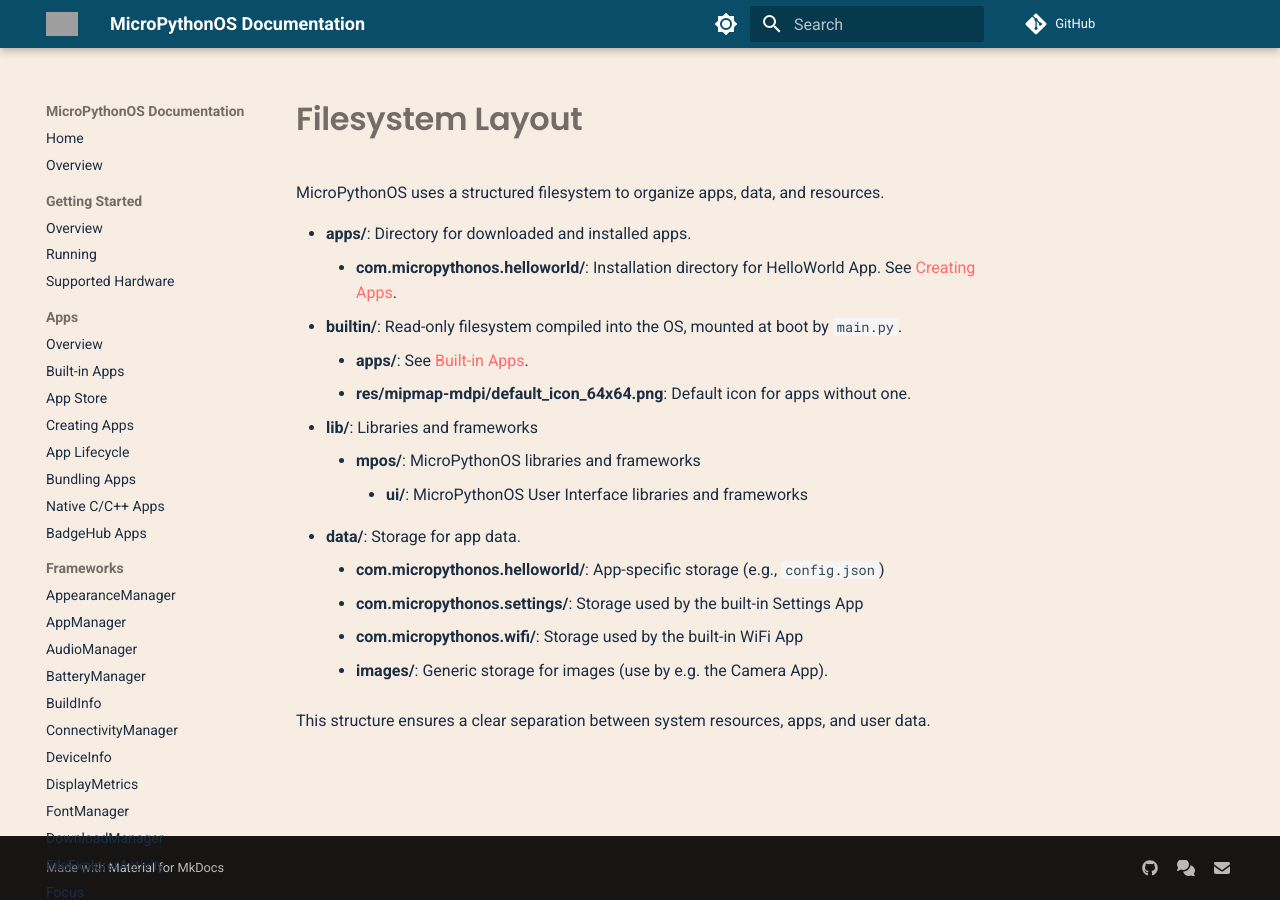
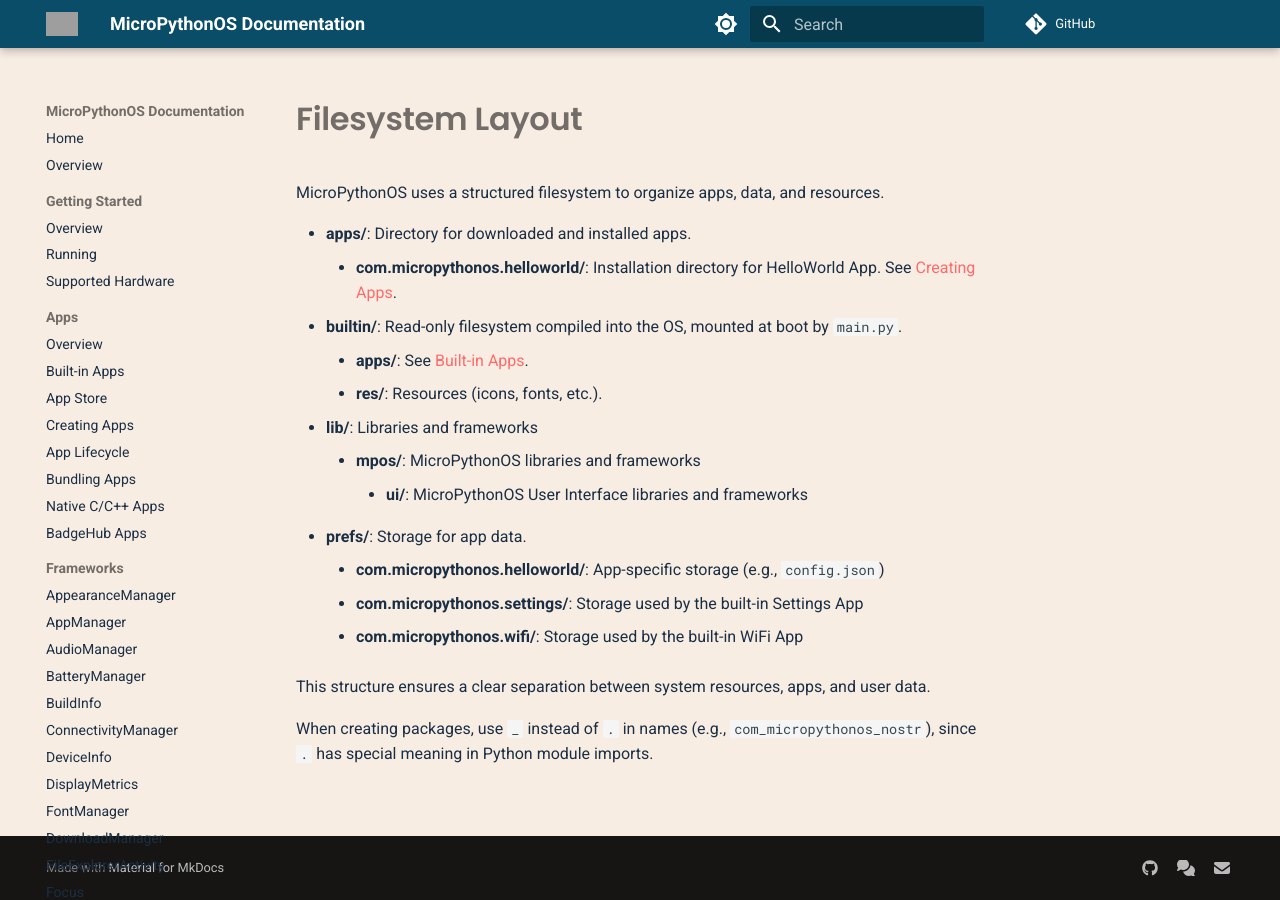
Before and after one commit to MicroPythonOS/docs, an MkDocs documentation site: the page built from docs/architecture/filesystem.md, in a window 1280 px wide. Built offline with MkDocs 1.6.1 and Material for MkDocs 9.7.7, drawn with Linux system fonts in a browser that asks for light colours; comment, search, counter and statistics services are not loaded; grey boxes are pictures that could not be loaded.

Commit message:
Update docs

```diff
--- a/docs/architecture/filesystem.md
+++ b/docs/architecture/filesystem.md
@@ -6,14 +6,15 @@ MicroPythonOS uses a structured filesystem to organize apps, data, and resources
     - **com.micropythonos.helloworld/**: Installation directory for HelloWorld App. See [Creating Apps](../apps/creating-apps.md).
 - **builtin/**: Read-only filesystem compiled into the OS, mounted at boot by `main.py`.
     - **apps/**: See [Built-in Apps](../apps/built-in-apps.md).
-    - **res/mipmap-mdpi/default_icon_64x64.png**: Default icon for apps without one.
+    - **res/**: Resources (icons, fonts, etc.).
 - **lib/**: Libraries and frameworks
     - **mpos/**: MicroPythonOS libraries and frameworks
         - **ui/**: MicroPythonOS User Interface libraries and frameworks
-- **data/**: Storage for app data.
+- **prefs/**: Storage for app data.
     - **com.micropythonos.helloworld/**: App-specific storage (e.g., `config.json`)
     - **com.micropythonos.settings/**: Storage used by the built-in Settings App
     - **com.micropythonos.wifi/**: Storage used by the built-in WiFi App
-    - **images/**: Generic storage for images (use by e.g. the Camera App).
 
 This structure ensures a clear separation between system resources, apps, and user data.
+
+When creating packages, use `_` instead of `.` in names (e.g., `com_micropythonos_nostr`), since `.` has special meaning in Python module imports.
```
